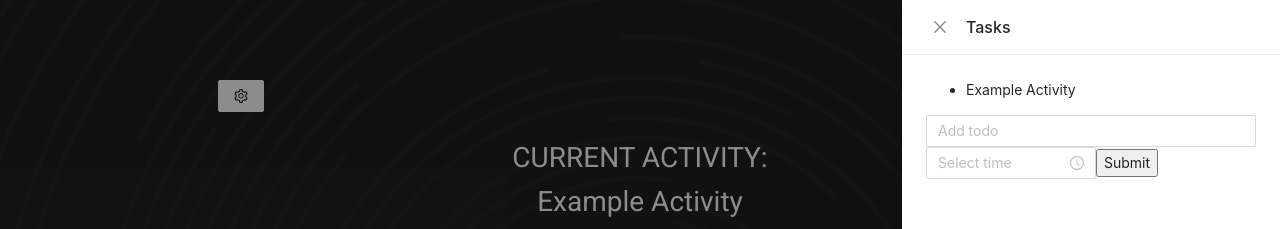
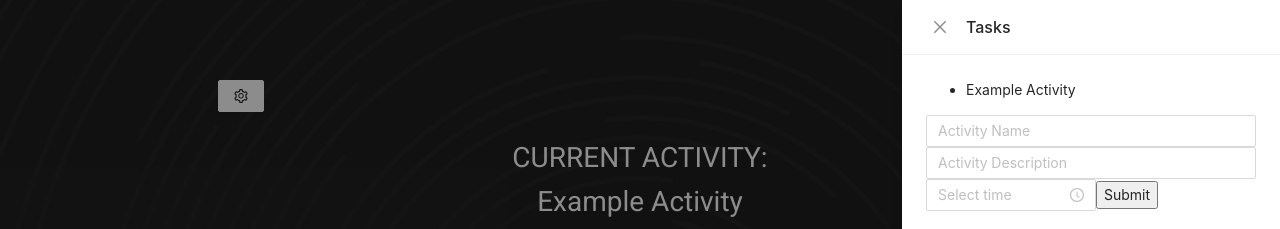
Before and after one commit to Sage-Time-Management/Sage-Time-Managment, a React (Vite) app in the folder sageTMA/: page / in a window 1280 px wide. Both pictures are taken after a click on the button 1039 px from the left and 96 px from the top of the page. Shown: the top 229 px of the page. Built offline with nearby package versions, Linux system fonts and the light colour scheme.

Commit message:
Fixes and adding description support

```diff
--- a/sageTMA/src/Components/Countdown/Countdown.jsx
+++ b/sageTMA/src/Components/Countdown/Countdown.jsx
@@ -35,18 +35,17 @@ const Countdown = (props) => {
     const [key, setKey] = useState(0);
     const [isPlaying, setIsPlaying] = useState(false);
 
-    console.log(props.todos[0][1])
-
     const changeKey = () => {
         setKey(prevKey => prevKey + 1)
     }
 
     if (props.count > key){
+        console.log(key)
         changeKey()
     }
 
     const handleComplete = () =>{
-        props.deleteCurrentTodo();
+        //props.deleteCurrentTodo();
     }
 
     return (
@@ -60,7 +59,7 @@ const Countdown = (props) => {
                     strokeWidth={24}
                     isPlaying={isPlaying}
                     trailColor={'#2a2a2a'}
-                    duration={props.todos[0][1]}
+                    duration={props.todos[0][2]}
                     colors={"#ffffff"}
                     onComplete={() => handleComplete()}
                 >
@@ -68,7 +67,7 @@ const Countdown = (props) => {
                 </CountdownCircleTimer>
                 <Button type="primary" shape="circle" icon={<CaretRightOutlined />} style={{ backgroundColor: "#ffffff", borderColor: "#ffffff", color: "#202020" }} onClick={() => setIsPlaying(true)} />
             </div>
-            <p className="Description">All of the wonderful information about your activity goes here.</p>
+            <p className="Description">{props.todos[0][1]}</p>
         </>
     );
 };
--- a/sageTMA/src/Components/TodoForm/TodoForm.jsx
+++ b/sageTMA/src/Components/TodoForm/TodoForm.jsx
@@ -12,7 +12,7 @@ var taskTime = ""
 class TodoForm extends React.Component {
     constructor(props) {
         super(props);
-        this.state = { todoInput: "", todoTime: "" };
+        this.state = { todoInput: "", todoDesc: "", todoTime: "" };
     }
 
     handleSubmit = event => {
@@ -20,10 +20,10 @@ class TodoForm extends React.Component {
         taskMins = moment.duration(this.state.todoTime).get('minutes')
         taskSec = moment.duration(this.state.todoTime).get('seconds')
         taskTime = taskSec + (taskMins*60)
-        console.log(taskTime)
-        this.props.addTodo([this.state.todoInput, taskTime]);
-        console.log([this.state.todoInput, taskTime])
+        this.props.addTodo([this.state.todoInput, this.state.todoDesc, taskTime]);
+        console.log([this.state.todoInput, this.state.todoDesc, taskTime])
         this.state.todoInput = "";
+        this.state.todoDesc = "";
         this.state.todoTime = "";
     };
 
@@ -31,9 +31,9 @@ class TodoForm extends React.Component {
         this.setState({ todoInput: event.target.value });
     };
 
-    // handleTimeChange = event => {
-    //     this.setState({ todoTime: event.target.value });
-    // }
+    handleDescChange = event => {
+        this.setState({ todoDesc: event.target.value });
+    };
 
     onTimeChange = time => {
         this.setState({ todoTime: time })
@@ -44,9 +44,15 @@ class TodoForm extends React.Component {
             <form onSubmit={event => this.handleSubmit(event)}>
                 <Input
                     type="text"
-                    placeholder="Add todo"
+                    placeholder="Activity Name"
                     value={this.state.todoInput}
                     onChange={event => this.handleChange(event)}
+                />
+                <Input
+                    type="text"
+                    placeholder="Activity Description"
+                    value={this.state.todoDesc}
+                    onChange={event => this.handleDescChange(event)}
                 />
                 <TimePicker
                     type="text"
--- a/sageTMA/src/Pages/Home/Home.jsx
+++ b/sageTMA/src/Pages/Home/Home.jsx
@@ -9,7 +9,7 @@ class Home extends React.Component {
     constructor(props) {
         super(props);
         this.state = {
-            todos: [['Example Activity', 1]],
+            todos: [['Example Activity', 'All of the wonderful information about your activity goes here.', 1]],
             count: 0
         };
     }
```
